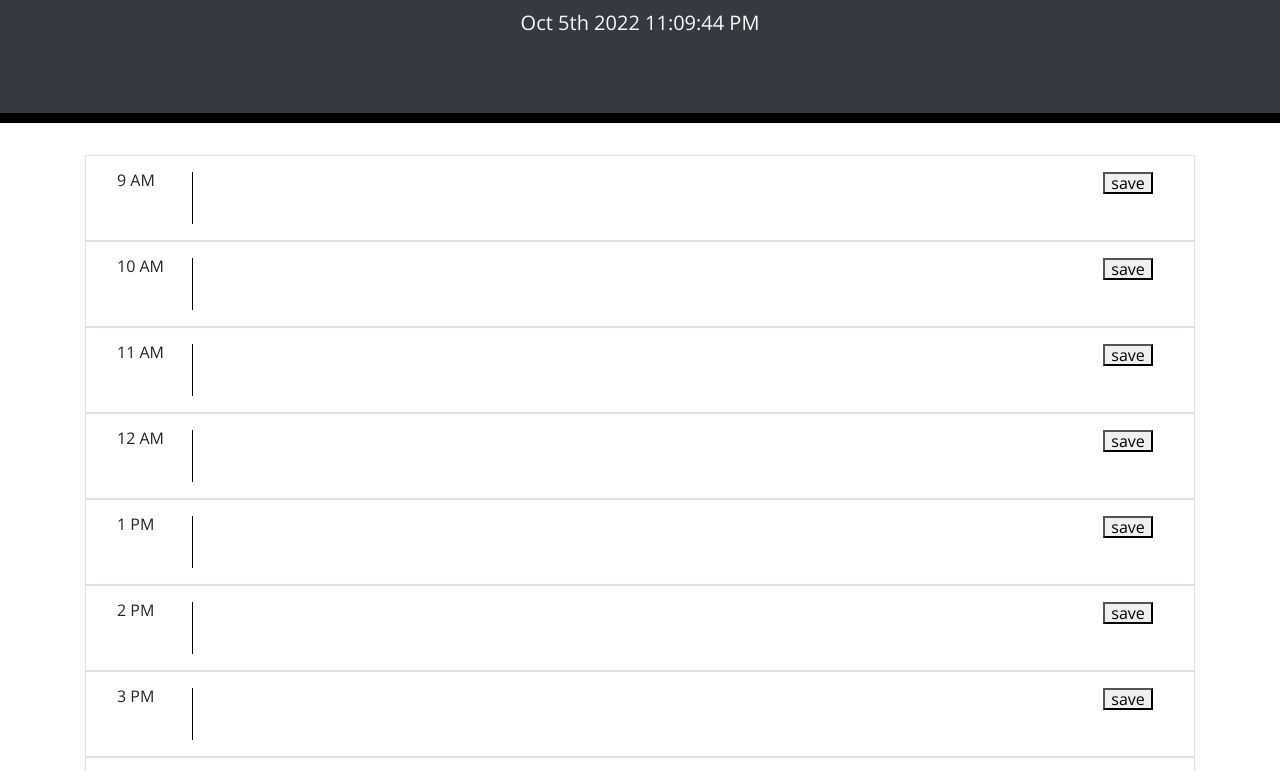
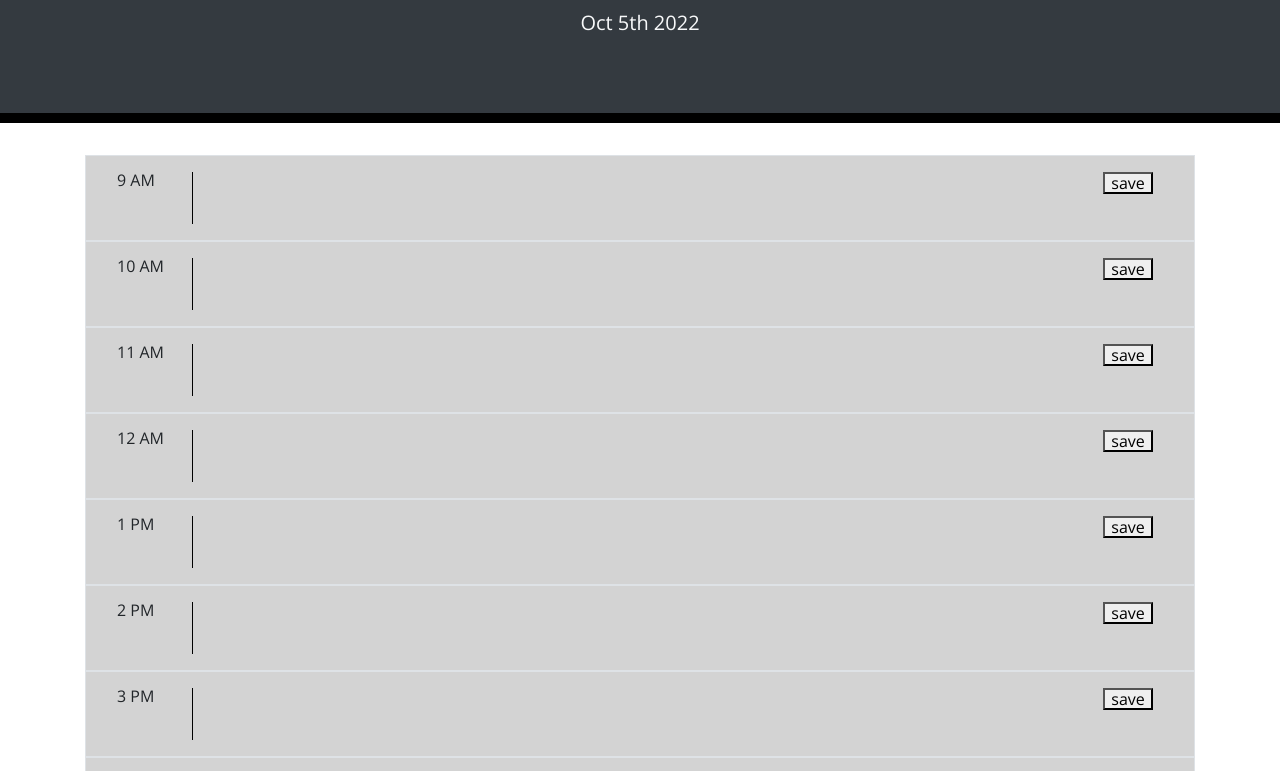
Before and after one commit to amassey42/work-day-scheduler, a plain HTML site: page index.html in a window 1280 px wide. Shown: the part 181-952 px from the top of the page. Drawn offline with nearby package versions, Linux system fonts and the light colour scheme.

Commit message:
added timeblock colors

```diff
--- a/index.html
+++ b/index.html
@@ -23,55 +23,55 @@
   <main>
     <div class="container">
       <!-- Timeblocks go here -->
-      <div class="col d-flex p-3 border">
+      <div class="col d-flex p-3 border color-blocks" id="9">
         <div class="col-1 justify-content-center"><p>9 AM</p></div>
         <textarea class="col-10 justify-content-center"></textarea>
         <div class="col-1 justify-content-center"><button>save</button></div>
       </div>
 
-      <div class="col d-flex p-3 border">
+      <div class="col d-flex p-3 border color-blocks" id="10">
         <div class="col-1 justify-content-center"><p>10 AM</p></div>
         <textarea class="col-10 justify-content-center"></textarea>
         <div class="col-1 justify-content-center"><button>save</button></div>
       </div>
 
-      <div class="col d-flex p-3 border">
+      <div class="col d-flex p-3 border color-blocks" id="11">
         <div class="col-1 justify-content-center"><p>11 AM</p></div>
         <textarea class="col-10 justify-content-center"></textarea>
         <div class="col-1 justify-content-center"><button>save</button></div>
       </div>
 
-      <div class="col d-flex p-3 border">
+      <div class="col d-flex p-3 border color-blocks" id="12">
         <div class="col-1 justify-content-center"><p>12 AM</p></div>
         <textarea class="col-10 justify-content-center"></textarea>
         <div class="col-1 justify-content-center"><button>save</button></div>
       </div>
 
-      <div class="col d-flex p-3 border">
+      <div class="col d-flex p-3 border color-blocks" id="13">
         <div class="col-1 justify-content-center"><p>1 PM</p></div>
         <textarea class="col-10 justify-content-center"></textarea>
         <div class="col-1 justify-content-center"><button>save</button></div>
       </div>
 
-      <div class="col d-flex p-3 border">
+      <div class="col d-flex p-3 border color-blocks" id="14">
         <div class="col-1 justify-content-center"><p>2 PM</p></div>
         <textarea class="col-10 justify-content-center"></textarea>
         <div class="col-1 justify-content-center"><button>save</button></div>
       </div>
 
-      <div class="col d-flex p-3 border">
+      <div class="col d-flex p-3 border color-blocks" id="15">
         <div class="col-1 justify-content-center"><p>3 PM</p></div>
         <textarea class="col-10 justify-content-center"></textarea>
         <div class="col-1 justify-content-center"><button>save</button></div>
       </div>
 
-      <div class="col d-flex p-3 border">
+      <div class="col d-flex p-3 border color-blocks" id="16">
         <div class="col-1 justify-content-center"><p>4 PM</p></div>
         <textarea class="col-10 justify-content-center"></textarea>
         <div class="col-1 justify-content-center"><button>save</button></div>
       </div>
 
-      <div class="col d-flex p-3 border">
+      <div class="col d-flex p-3 border color-blocks" id="17">
         <div class="col-1 justify-content-center"><p>5 PM</p></div>
         <textarea class="col-10 justify-content-center"></textarea>
         <div class="col-1 justify-content-center"><button>save</button></div>
--- a/script.js
+++ b/script.js
@@ -1,12 +1,32 @@
 //Gloabl variables
+let timeClass = 9
+
+//date
+function displayTime(){
+let currentDay = moment().format("MMM Do YYYY")
+$("#currentDay").text(currentDay)
+}
+setInterval(displayTime, 1)
 
 
+//changes the colors of the blocks depending on the time
+function blockColor(){
+let currentTime = moment().hours()
+console.log(currentTime)
 
-
-//date and time
-function displayTime(){
-let currentDateTime = moment().format("MMM Do YYYY hh:mm:ss A")
-$("#currentDay").text(currentDateTime)
+while (currentTime > timeClass) {
+    $(`#${timeClass}`).css("background-color", "#d3d3d3")
+    timeClass++
+}
+while (currentTime == timeClass) {
+    $(`#${timeClass}`).css("background-color", "#ff6961")
+    timeClass++
+}
+while (currentTime <= timeClass && timeClass <= 17) {
+    $(`#${timeClass}`).css("background-color", "#77dd77")
+    timeClass++
 }
 
-setInterval(displayTime, 1000)
+}
+
+blockColor()
```
